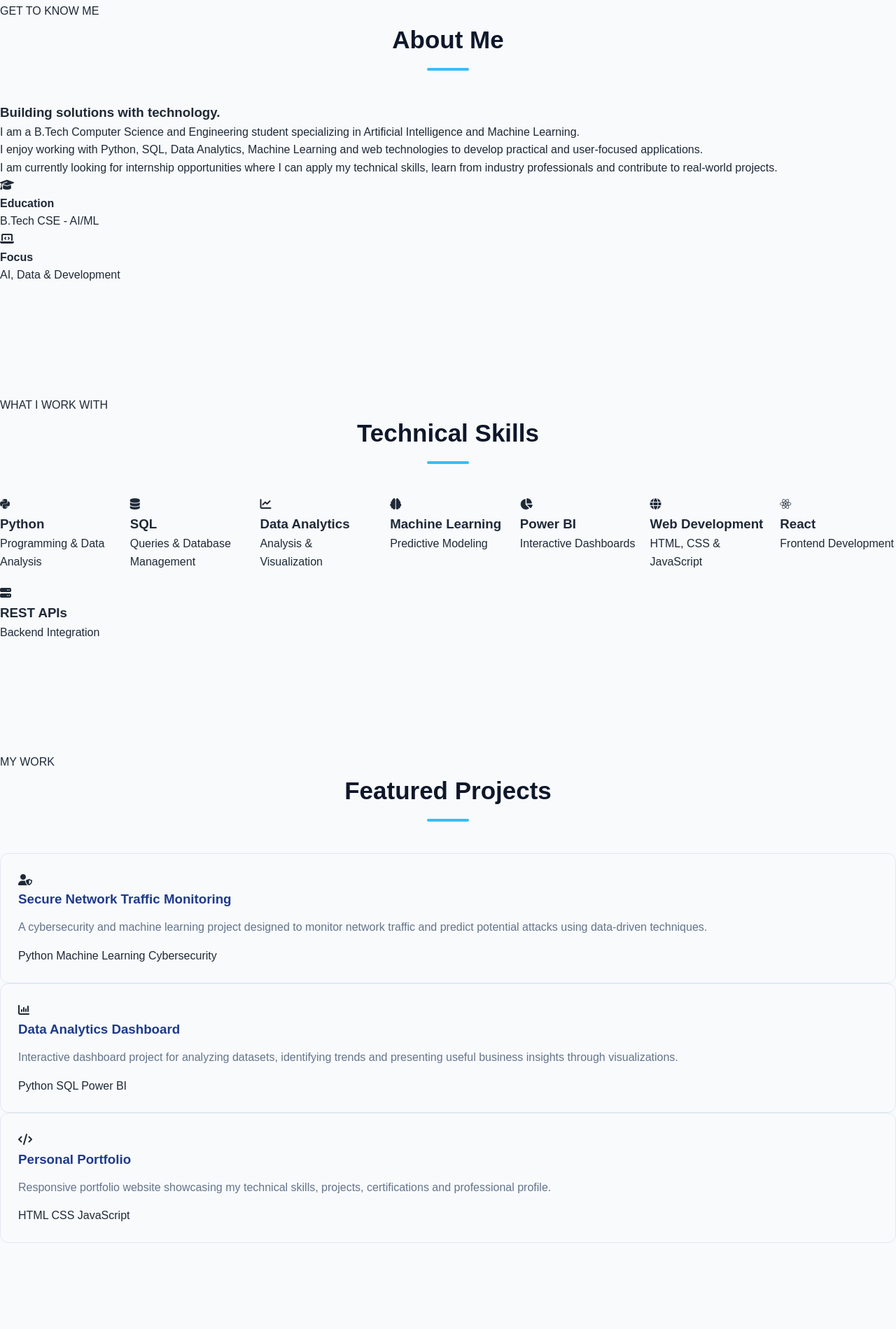
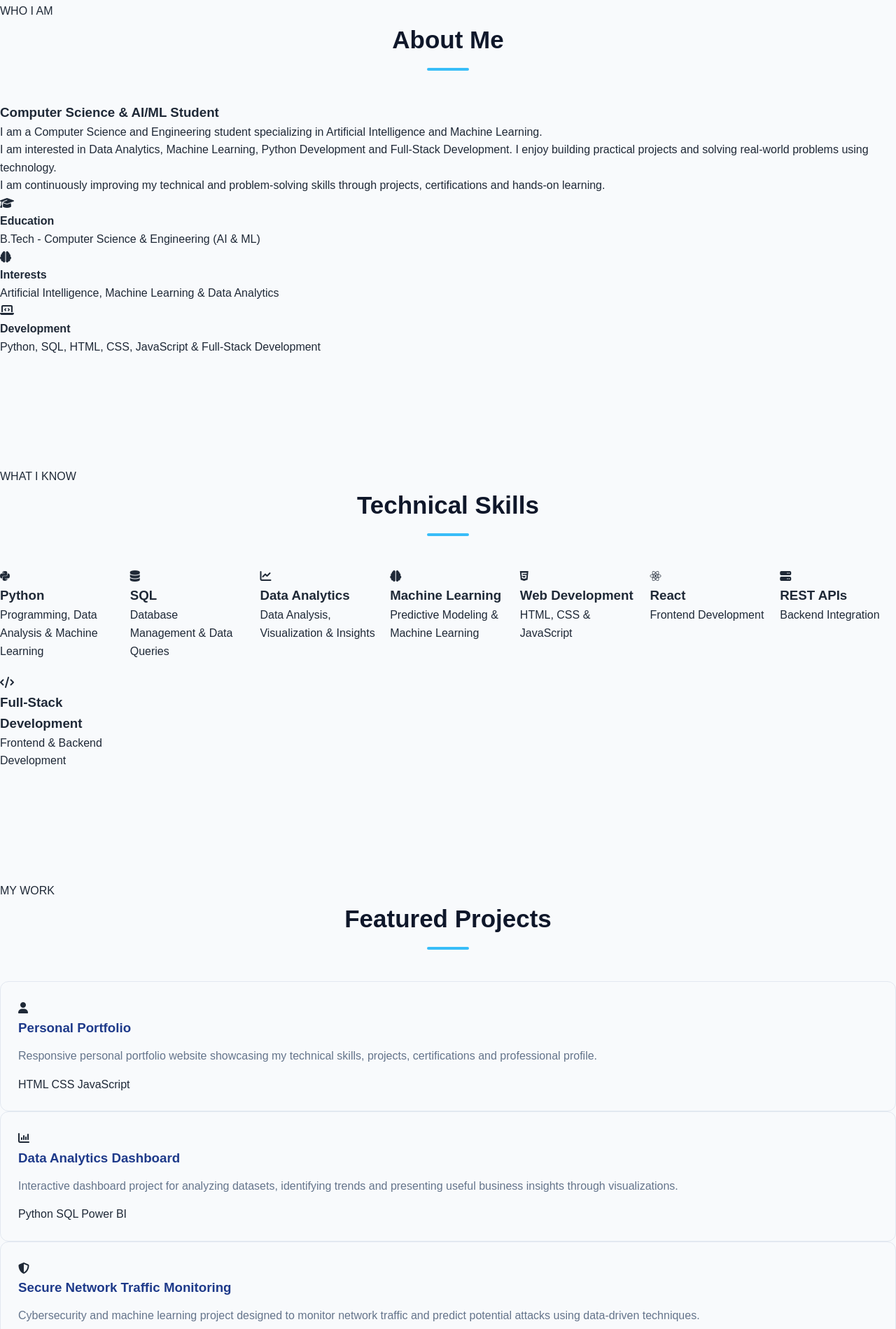
Before and after one commit to upendra-turpunati/personal-portfolio, a plain HTML site: page index.html in a window 1280 px wide. Shown: the part 901-2800 px from the top of the page at 70% size. Drawn offline with Linux system fonts and the light colour scheme.

Commit message:
Update index.html

```diff
--- a/index.html
+++ b/index.html
@@ -1,47 +1,88 @@
 <!DOCTYPE html>
 <html lang="en">
+
 <head>
     <meta charset="UTF-8">
-    <meta name="viewport" content="width=device-width, initial-scale=1.0">
+
+    <meta name="viewport"
+        content="width=device-width, initial-scale=1.0">
 
     <title>Upendra | AI & Data Analytics Portfolio</title>
 
     <meta name="description"
-          content="Portfolio of Upendra - Computer Science and AI/ML student skilled in Python, SQL, Data Analytics, Machine Learning and Full-Stack Development.">
+        content="Portfolio of Turpunati Upendra - Computer Science and AI/ML student skilled in Python, SQL, Data Analytics, Machine Learning and Full-Stack Development.">
 
+    <!-- Font Awesome -->
     <link rel="stylesheet"
-          href="https://cdnjs.cloudflare.com/ajax/libs/font-awesome/6.5.2/css/all.min.css">
+        href="https://cdnjs.cloudflare.com/ajax/libs/font-awesome/6.5.2/css/all.min.css">
 
+    <!-- Main CSS -->
     <link rel="stylesheet" href="style.css">
 </head>
 
 <body>
 
-    <!-- Navigation -->
+    <!-- ==================== HEADER ==================== -->
+
     <header>
+
         <nav class="navbar">
-            <div class="logo">UPENDRA<span>.</span></div>
+
+            <div class="logo">
+                <span>UPENDRA</span>.
+            </div>
 
             <ul class="nav-links">
-                <li><a href="#home">Home</a></li>
-                <li><a href="#about">About</a></li>
-                <li><a href="#skills">Skills</a></li>
-                <li><a href="#projects">Projects</a></li>
-                <li><a href="#certifications">Certifications</a></li>
-                <li><a href="#contact">Contact</a></li>
+
+                <li>
+                    <a href="#home">Home</a>
+                </li>
+
+                <li>
+                    <a href="#about">About</a>
+                </li>
+
+                <li>
+                    <a href="#skills">Skills</a>
+                </li>
+
+                <li>
+                    <a href="#projects">Projects</a>
+                </li>
+
+                <li>
+                    <a href="#certifications">Certifications</a>
+                </li>
+
+                <li>
+                    <a href="#contact">Contact</a>
+                </li>
+
             </ul>
+
         </nav>
+
     </header>
 
-    <!-- Hero Section -->
+
+    <!-- ==================== HERO SECTION ==================== -->
+
     <section id="home" class="hero">
 
         <div class="hero-content">
-            <p class="hello">HELLO, I'M</p>
 
-            <h1>Turpunati <span>Upendra</span></h1>
+            <p class="hello">
+                HELLO, I'M
+            </p>
 
-            <h2>AI/ML Student | Data Analyst | Python Developer</h2>
+            <h1>
+                Turpunati
+                <span>Upendra</span>
+            </h1>
+
+            <h2>
+                AI/ML Student | Data Analyst | Python Developer
+            </h2>
 
             <p>
                 Computer Science and Engineering student passionate about
@@ -50,83 +91,156 @@
             </p>
 
             <div class="buttons">
-                <a href="#projects" class="btn">View My Projects</a>
+
+                <a href="#projects" class="btn">
+                    View My Projects
+                </a>
 
                 <a href="#contact" class="btn secondary">
                     Contact Me
                 </a>
+
             </div>
 
             <div class="social-links">
+
                 <a href="https://github.com/upendra-turpunati"
-                   target="_blank">
+                    target="_blank"
+                    aria-label="GitHub">
+
                     <i class="fab fa-github"></i>
+
                 </a>
 
-                <a href="https://www.linkedin.com/"
-                   target="_blank">
+                <a href="https://www.linkedin.com/in/turpunati-upendra-b511633b6"
+                    target="_blank"
+                    aria-label="LinkedIn">
+
                     <i class="fab fa-linkedin"></i>
+
                 </a>
+
             </div>
+
         </div>
 
+
         <div class="hero-card">
+
             <div class="profile-circle">
+
                 <i class="fas fa-code"></i>
+
             </div>
 
-            <h3>Computer Science</h3>
-            <p>AI & Machine Learning</p>
+            <h3>
+                Computer Science
+            </h3>
+
+            <p>
+                AI & Machine Learning
+            </p>
+
         </div>
 
     </section>
 
 
-    <!-- About -->
+    <!-- ==================== ABOUT SECTION ==================== -->
+
     <section id="about" class="section">
 
         <div class="section-title">
-            <p>GET TO KNOW ME</p>
-            <h2>About Me</h2>
+
+            <p>
+                WHO I AM
+            </p>
+
+            <h2>
+                About Me
+            </h2>
+
         </div>
 
         <div class="about-content">
 
-            <div>
-                <h3>Building solutions with technology.</h3>
+            <div class="about-text">
+
+                <h3>
+                    Computer Science & AI/ML Student
+                </h3>
 
                 <p>
-                    I am a B.Tech Computer Science and Engineering student
+                    I am a Computer Science and Engineering student
                     specializing in Artificial Intelligence and Machine
                     Learning.
                 </p>
 
                 <p>
-                    I enjoy working with Python, SQL, Data Analytics,
-                    Machine Learning and web technologies to develop
-                    practical and user-focused applications.
+                    I am interested in Data Analytics, Machine Learning,
+                    Python Development and Full-Stack Development.
+                    I enjoy building practical projects and solving
+                    real-world problems using technology.
                 </p>
 
                 <p>
-                    I am currently looking for internship opportunities
-                    where I can apply my technical skills, learn from
-                    industry professionals and contribute to real-world
-                    projects.
+                    I am continuously improving my technical and
+                    problem-solving skills through projects,
+                    certifications and hands-on learning.
                 </p>
+
             </div>
 
-            <div class="about-box">
-                <div>
+
+            <div class="about-card">
+
+                <div class="about-item">
+
                     <i class="fas fa-graduation-cap"></i>
-                    <h4>Education</h4>
-                    <p>B.Tech CSE - AI/ML</p>
+
+                    <div>
+                        <h4>Education</h4>
+
+                        <p>
+                            B.Tech - Computer Science & Engineering
+                            (AI & ML)
+                        </p>
+                    </div>
+
                 </div>
 
-                <div>
+
+                <div class="about-item">
+
+                    <i class="fas fa-brain"></i>
+
+                    <div>
+                        <h4>Interests</h4>
+
+                        <p>
+                            Artificial Intelligence,
+                            Machine Learning & Data Analytics
+                        </p>
+                    </div>
+
+                </div>
+
+
+                <div class="about-item">
+
                     <i class="fas fa-laptop-code"></i>
-                    <h4>Focus</h4>
-                    <p>AI, Data & Development</p>
+
+                    <div>
+                        <h4>Development</h4>
+
+                        <p>
+                            Python, SQL, HTML, CSS, JavaScript
+                            & Full-Stack Development
+                        </p>
+                    </div>
+
                 </div>
+
             </div>
 
         </div>
@@ -134,62 +248,143 @@
     </section>
 
 
-    <!-- Skills -->
-    <section id="skills" class="section dark-section">
+    <!-- ==================== SKILLS SECTION ==================== -->
+
+    <section id="skills" class="section">
 
         <div class="section-title">
-            <p>WHAT I WORK WITH</p>
-            <h2>Technical Skills</h2>
+
+            <p>
+                WHAT I KNOW
+            </p>
+
+            <h2>
+                Technical Skills
+            </h2>
+
         </div>
+
 
         <div class="skills-grid">
 
+
             <div class="skill-card">
+
                 <i class="fab fa-python"></i>
-                <h3>Python</h3>
-                <p>Programming & Data Analysis</p>
+
+                <h3>
+                    Python
+                </h3>
+
+                <p>
+                    Programming, Data Analysis & Machine Learning
+                </p>
+
             </div>
 
+
             <div class="skill-card">
+
                 <i class="fas fa-database"></i>
-                <h3>SQL</h3>
-                <p>Queries & Database Management</p>
+
+                <h3>
+                    SQL
+                </h3>
+
+                <p>
+                    Database Management & Data Queries
+                </p>
+
             </div>
 
+
             <div class="skill-card">
+
                 <i class="fas fa-chart-line"></i>
-                <h3>Data Analytics</h3>
-                <p>Analysis & Visualization</p>
+
+                <h3>
+                    Data Analytics
+                </h3>
+
+                <p>
+                    Data Analysis, Visualization & Insights
+                </p>
+
             </div>
 
+
             <div class="skill-card">
+
                 <i class="fas fa-brain"></i>
-                <h3>Machine Learning</h3>
-                <p>Predictive Modeling</p>
+
+                <h3>
+                    Machine Learning
+                </h3>
+
+                <p>
+                    Predictive Modeling & Machine Learning
+                </p>
+
             </div>
 
+
             <div class="skill-card">
-                <i class="fas fa-chart-pie"></i>
-                <h3>Power BI</h3>
-                <p>Interactive Dashboards</p>
+
+                <i class="fab fa-html5"></i>
+
+                <h3>
+                    Web Development
+                </h3>
+
+                <p>
+                    HTML, CSS & JavaScript
+                </p>
+
             </div>
 
+
             <div class="skill-card">
-                <i class="fas fa-globe"></i>
-                <h3>Web Development</h3>
-                <p>HTML, CSS & JavaScript</p>
+
+                <i class="fab fa-react"></i>
+
+                <h3>
+                    React
+                </h3>
+
+                <p>
+                    Frontend Development
+                </p>
+
             </div>
 
+
             <div class="skill-card">
-                <i class="fab fa-react"></i>
-                <h3>React</h3>
-                <p>Frontend Development</p>
+
+                <i class="fas fa-server"></i>
+
+                <h3>
+                    REST APIs
+                </h3>
+
+                <p>
+                    Backend Integration
+                </p>
+
             </div>
 
+
             <div class="skill-card">
-                <i class="fas fa-server"></i>
-                <h3>REST APIs</h3>
-                <p>Backend Integration</p>
+
+                <i class="fas fa-code"></i>
+
+                <h3>
+                    Full-Stack Development
+                </h3>
+
+                <p>
+                    Frontend & Backend Development
+                </p>
+
             </div>
 
         </div>
@@ -197,76 +392,116 @@
     </section>
 
 
-    <!-- Projects -->
+    <!-- ==================== PROJECTS SECTION ==================== -->
+
     <section id="projects" class="section">
 
         <div class="section-title">
-            <p>MY WORK</p>
-            <h2>Featured Projects</h2>
+
+            <p>
+                MY WORK
+            </p>
+
+            <h2>
+                Featured Projects
+            </h2>
+
         </div>
+
 
         <div class="projects-grid">
 
+
+            <!-- PROJECT 1 -->
+
             <div class="project-card">
+
                 <div class="project-icon">
-                    <i class="fas fa-user-shield"></i>
+
+                    <i class="fas fa-user"></i>
+
                 </div>
 
-                <h3>Secure Network Traffic Monitoring</h3>
+                <h3>
+                    Personal Portfolio
+                </h3>
 
                 <p>
-                    A cybersecurity and machine learning project designed
+                    Responsive personal portfolio website showcasing
+                    my technical skills, projects, certifications
+                    and professional profile.
+                </p>
+
+                <div class="tags">
+
+                    <span>HTML</span>
+                    <span>CSS</span>
+                    <span>JavaScript</span>
+
+                </div>
+
+            </div>
+
+
+            <!-- PROJECT 2 -->
+
+            <div class="project-card">
+
+                <div class="project-icon">
+
+                    <i class="fas fa-chart-column"></i>
+
+                </div>
+
+                <h3>
+                    Data Analytics Dashboard
+                </h3>
+
+                <p>
+                    Interactive dashboard project for analyzing
+                    datasets, identifying trends and presenting
+                    useful business insights through visualizations.
+                </p>
+
+                <div class="tags">
+
+                    <span>Python</span>
+                    <span>SQL</span>
+                    <span>Power BI</span>
+
+                </div>
+
+            </div>
+
+
+            <!-- PROJECT 3 -->
+
+            <div class="project-card">
+
+                <div class="project-icon">
+
+                    <i class="fas fa-shield-halved"></i>
+
+                </div>
+
+                <h3>
+                    Secure Network Traffic Monitoring
+                </h3>
+
+                <p>
+                    Cybersecurity and machine learning project designed
                     to monitor network traffic and predict potential
                     attacks using data-driven techniques.
                 </p>
 
                 <div class="tags">
+
                     <span>Python</span>
                     <span>Machine Learning</span>
                     <span>Cybersecurity</span>
-                </div>
-            </div>
 
-
-            <div class="project-card">
-                <div class="project-icon">
-                    <i class="fas fa-chart-column"></i>
                 </div>
 
-                <h3>Data Analytics Dashboard</h3>
-
-                <p>
-                    Interactive dashboard project for analyzing datasets,
-                    identifying trends and presenting useful business
-                    insights through visualizations.
-                </p>
-
-                <div class="tags">
-                    <span>Python</span>
-                    <span>SQL</span>
-                    <span>Power BI</span>
-                </div>
-            </div>
-
-
-            <div class="project-card">
-                <div class="project-icon">
-                    <i class="fas fa-code"></i>
-                </div>
-
-                <h3>Personal Portfolio</h3>
-
-                <p>
-                    Responsive portfolio website showcasing my technical
-                    skills, projects, certifications and professional
-                    profile.
-                </p>
-
-                <div class="tags">
-                    <span>HTML</span>
-                    <span>CSS</span>
-                    <span>JavaScript</span>
-                </div>
             </div>
 
         </div>
@@ -274,31 +509,45 @@
     </section>
 
 
-    <!-- Certifications -->
-    <section id="certifications" class="section dark-section">
+    <!-- ==================== CERTIFICATIONS ==================== -->
+
+    <section id="certifications"
+        class="section dark-section">
 
         <div class="section-title">
-            <p>MY LEARNING</p>
-            <h2>Certifications</h2>
+
+            <p>
+                MY LEARNING
+            </p>
+
+            <h2>
+                Certifications
+            </h2>
+
         </div>
+
 
         <div class="certificate-card">
 
             <i class="fas fa-certificate"></i>
 
             <div>
-                <h3>CS50's Introduction to Programming with Python</h3>
+
+                <h3>
+                    CS50's Introduction to Programming with Python
+                </h3>
 
                 <p>
-                    Harvard University - CS50
+                    Harvard University - CS50P
                 </p>
 
                 <p class="certificate-desc">
-                    Coursework covering Python programming, functions,
-                    loops, exceptions, libraries, unit testing,
-                    file I/O, regular expressions and object-oriented
-                    programming.
+                    Coursework covering Python programming,
+                    functions, loops, exceptions, libraries,
+                    unit testing, file I/O, regular expressions
+                    and object-oriented programming.
                 </p>
+
             </div>
 
         </div>
@@ -306,24 +555,35 @@
     </section>
 
 
-    <!-- Career -->
+    <!-- ==================== CAREER SECTION ==================== -->
+
     <section class="section">
 
         <div class="section-title">
-            <p>CAREER GOAL</p>
-            <h2>What I'm Looking For</h2>
+
+            <p>
+                CAREER GOAL
+            </p>
+
+            <h2>
+                What I'm Looking For
+            </h2>
+
         </div>
+
 
         <div class="career-box">
 
             <i class="fas fa-rocket"></i>
 
-            <h3>Open to Internship Opportunities</h3>
+            <h3>
+                Open to Internship Opportunities
+            </h3>
 
             <p>
                 I am actively looking for opportunities in
-                Data Analytics, Machine Learning, Artificial Intelligence
-                and Software Development.
+                Data Analytics, Machine Learning, Artificial
+                Intelligence and Software Development.
             </p>
 
             <a href="#contact" class="btn">
@@ -335,32 +595,83 @@
     </section>
 
 
-    <!-- Contact -->
-    <section id="contact" class="section dark-section">
+    <!-- ==================== CONTACT SECTION ==================== -->
+
+    <section id="contact"
+        class="section dark-section">
 
         <div class="section-title">
-            <p>GET IN TOUCH</p>
-            <h2>Contact Me</h2>
+
+            <p>
+                GET IN TOUCH
+            </p>
+
+            <h2>
+                Contact Me
+            </h2>
+
         </div>
+
 
         <div class="contact-grid">
 
+
+            <!-- EMAIL -->
+
             <div class="contact-item">
+
                 <i class="fas fa-envelope"></i>
-                <h3>Email</h3>
-                <p>your-email@example.com</p>
+
+                <h3>
+                    Email
+                </h3>
+
+                <p>
+                    <a href="mailto:u22693877@gmail.com">
+                        u22693877@gmail.com
+                    </a>
+                </p>
+
             </div>
 
+
+            <!-- LINKEDIN -->
+
             <div class="contact-item">
+
                 <i class="fab fa-linkedin"></i>
-                <h3>LinkedIn</h3>
-                <p>Connect with me professionally</p>
+
+                <h3>
+                    LinkedIn
+                </h3>
+
+                <p>
+                    <a href="https://www.linkedin.com/in/turpunati-upendra-b511633b6"
+                        target="_blank">
+                        Connect with me professionally
+                    </a>
+                </p>
+
             </div>
 
+
+            <!-- GITHUB -->
+
             <div class="contact-item">
+
                 <i class="fab fa-github"></i>
-                <h3>GitHub</h3>
-                <p>Explore my projects</p>
+
+                <h3>
+                    GitHub
+                </h3>
+
+                <p>
+                    <a href="https://github.com/upendra-turpunati"
+                        target="_blank">
+                        Explore my projects
+                    </a>
+                </p>
+
             </div>
 
         </div>
@@ -368,15 +679,22 @@
     </section>
 
 
-    <!-- Footer -->
+    <!-- ==================== FOOTER ==================== -->
+
     <footer>
+
         <p>
-            © 2026 Turpunati Upendra. Built with HTML, CSS & JavaScript.
+            © 2026 Turpunati Upendra.
+            Built with HTML, CSS & JavaScript.
         </p>
+
     </footer>
 
+
+    <!-- JavaScript -->
 
     <script src="script.js"></script>
 
 </body>
+
 </html>
```
